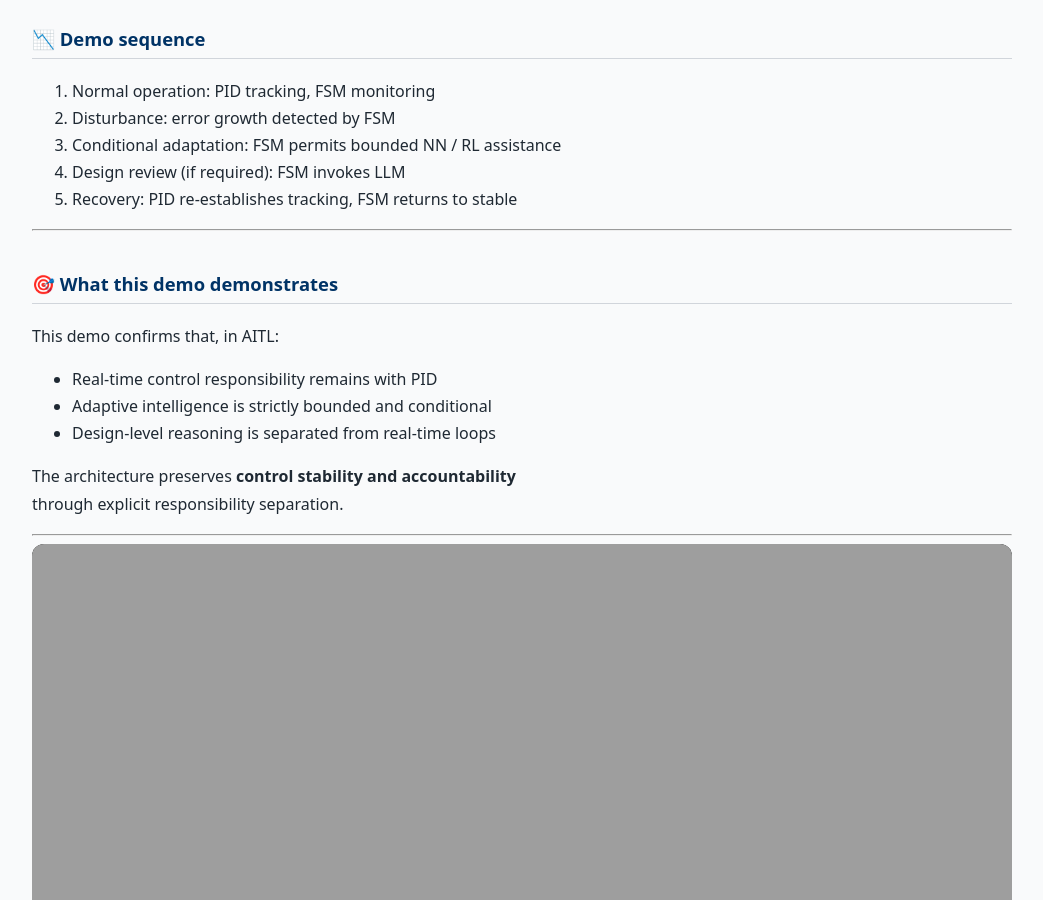
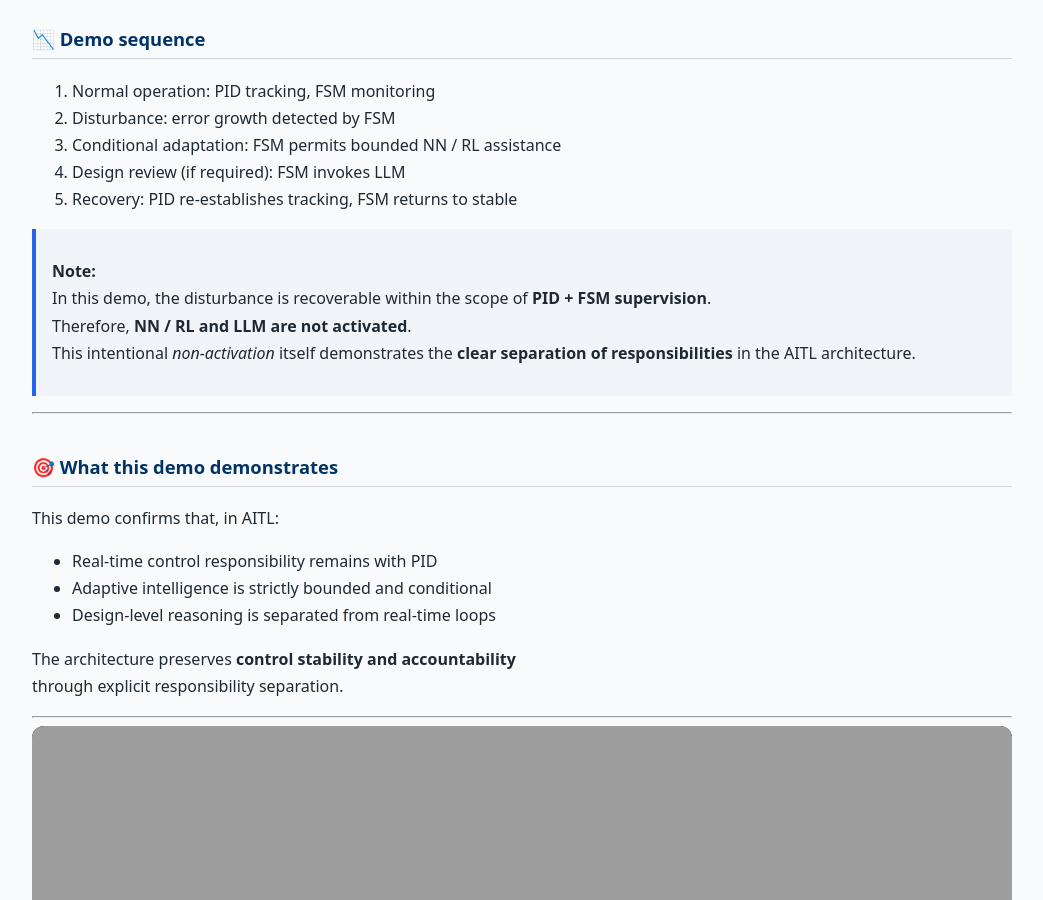
Before and after one commit to Samizo-AITL/Samizo-AITL.github.io, a Jekyll site: the page built from portal/en/index.md, in a window 1280 px wide and 900 px high, scrolled down 21900 px. Shown: the whole window, without its empty margins (118-1161 px from the left). Built offline with Jekyll 4.4.1, drawn with Linux system fonts in a browser that asks for light colours.

Commit message:
Update index.md

```diff
--- a/portal/en/index.md
+++ b/portal/en/index.md
@@ -735,6 +735,11 @@ and **LLM is isolated as a non-real-time design-support layer**.
 4. Design review (if required): FSM invokes LLM
 5. Recovery: PID re-establishes tracking, FSM returns to stable
 
+> **Note:**
+> In this demo, the disturbance is recoverable within the scope of **PID + FSM supervision**.
+> Therefore, **NN / RL and LLM are not activated**.
+> This intentional *non-activation* itself demonstrates the **clear separation of responsibilities** in the AITL architecture.
+
 ---
 
 ### 🎯 What this demo demonstrates
```
